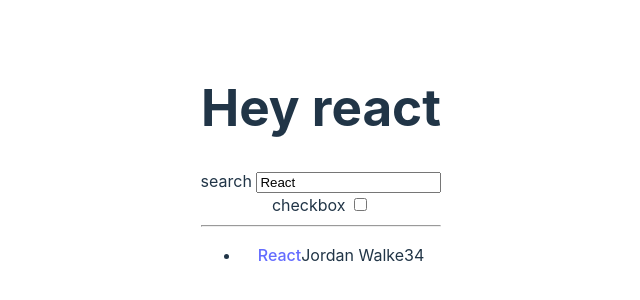
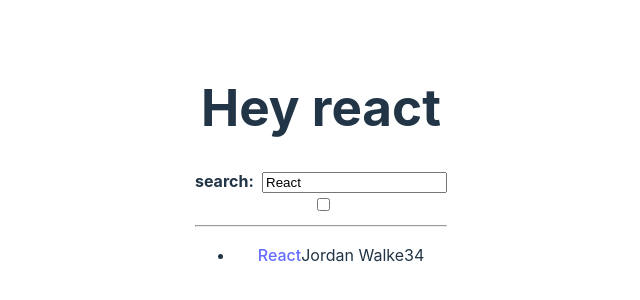
Before and after one commit to shin-gyeongseon/react-practice, a React (Vite) app: page / in a window 1280 px wide. Shown: the part 236-536 px from the top of the page, without its empty margins (319-959 px from the left). Built offline with nearby package versions, Linux system fonts and the light colour scheme.

Commit message:
composition

```diff
--- a/src/App.jsx
+++ b/src/App.jsx
@@ -75,11 +75,12 @@
 
       <InputWithLabel
         id="search"
-        label="search"
         value={searchTerm}
         onInputChange={handleSearch}
         type='text' // 사실 없어도 상관은 없지
-      ></InputWithLabel>
+      >
+        <strong>search: </strong>
+      </InputWithLabel>
 
       <RadioInput />
 
@@ -90,11 +91,11 @@
   )
 }
 
-const InputWithLabel = ({id, label, value, onInputChange, type='text'}) => {
+const InputWithLabel = ({id, value, onInputChange, type='text', children}) => {
   return (
     <>
       <div>
-        <label htmlFor={id}>{label}</label>
+        <label htmlFor={id}>{children}</label>
         &nbsp;
         <input
           id={id}
```
Also changed, not shown: 1 other file (tests, documents, lock files or other folders).
